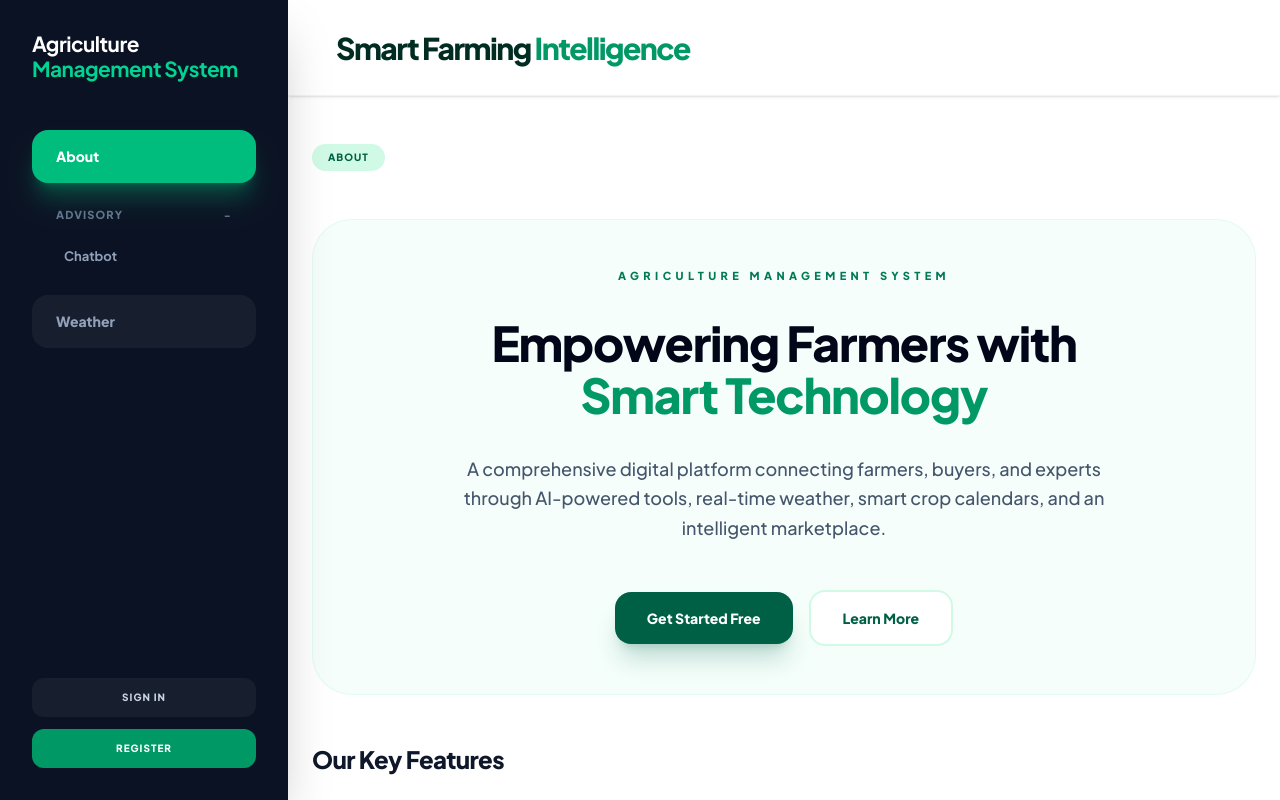
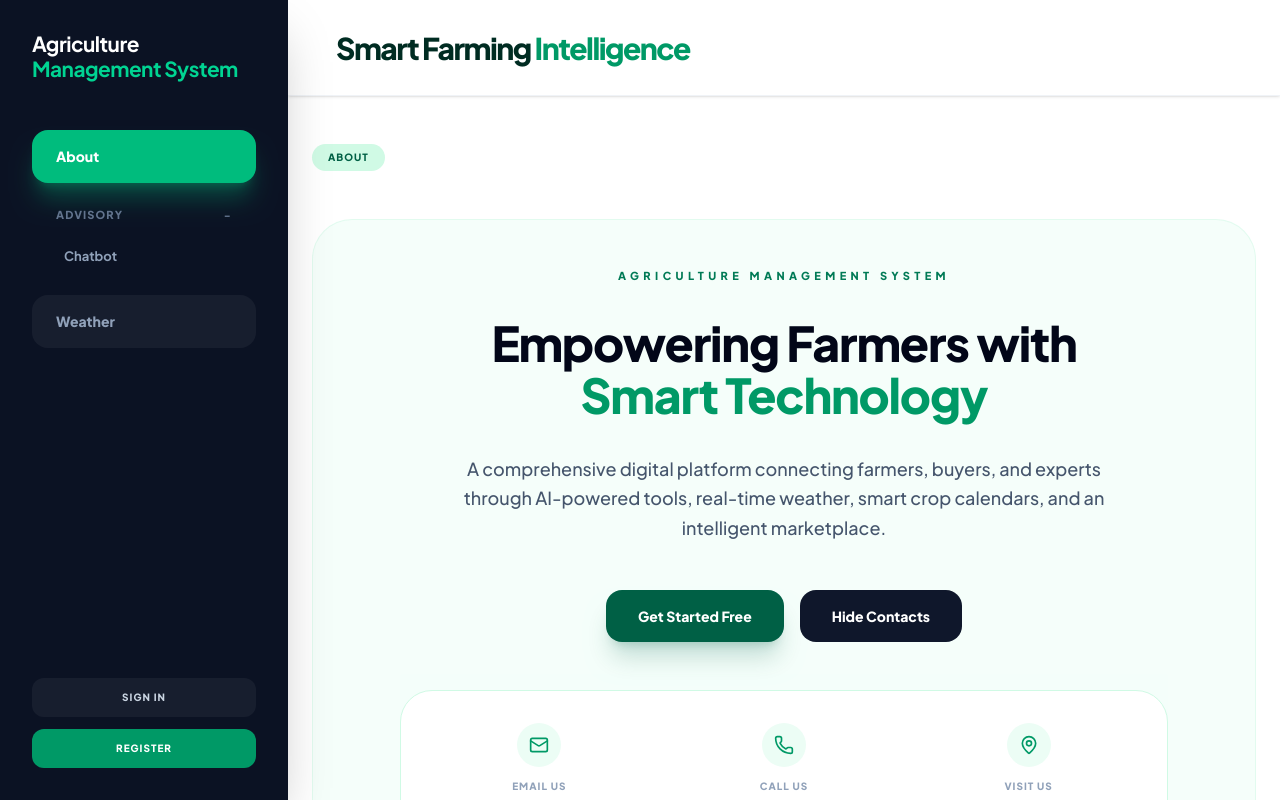
Before and after one commit to Bienvenu-crypto/Adaptive-agriculture-management-system, a Next.js app: page / in a window 1280 px wide. Both pictures are taken after a click on the button "Learn More". Shown: the top 800 px of the page. Built offline with nearby package versions, Linux system fonts and the light colour scheme; no server answers.

Commit message:
restructuring the app

```diff
--- a/components/AboutPage.tsx
+++ b/components/AboutPage.tsx
@@ -9,8 +9,13 @@ import {
   ShoppingCart,
   CloudSun,
   Megaphone,
-  ArrowRight
+  ArrowRight,
+  Mail,
+  Phone,
+  MapPin,
+  X
 } from 'lucide-react';
+import { AnimatePresence } from 'motion/react';
 
 interface AboutPageProps {
   onGetStarted?: () => void;
@@ -50,6 +55,8 @@ const FEATURES = [
 ];
 
 export default function AboutPage({ onGetStarted }: AboutPageProps) {
+  const [showContacts, setShowContacts] = React.useState(false);
+
   return (
     <div className="space-y-12 pb-20">
       {/* Badge */}
@@ -79,10 +86,48 @@ export default function AboutPage({ onGetStarted }: AboutPageProps) {
             >
               Get Started Free
             </button>
-            <button className="px-8 py-4 bg-white text-emerald-800 border-2 border-emerald-100 rounded-2xl text-sm font-black hover:bg-emerald-50 transition-all w-full sm:w-auto">
-              Learn More
+            <button
+              onClick={() => setShowContacts(!showContacts)}
+              className={`px-8 py-4 rounded-2xl text-sm font-black transition-all w-full sm:w-auto ${showContacts ? 'bg-slate-900 text-white' : 'bg-white text-emerald-800 border-2 border-emerald-100 hover:bg-emerald-50'}`}
+            >
+              {showContacts ? 'Hide Contacts' : 'Learn More'}
             </button>
           </div>
+
+          <AnimatePresence>
+            {showContacts && (
+              <motion.div
+                initial={{ opacity: 0, height: 0, y: -20 }}
+                animate={{ opacity: 1, height: 'auto', y: 0 }}
+                exit={{ opacity: 0, height: 0, y: -20 }}
+                className="overflow-hidden"
+              >
+                <div className="bg-white rounded-[32px] p-8 border border-emerald-100 shadow-2xl shadow-emerald-900/5 grid grid-cols-1 sm:grid-cols-3 gap-8 mt-4">
+                  <div className="flex flex-col items-center gap-3">
+                    <div className="p-3 bg-emerald-50 rounded-full text-emerald-600">
+                      <Mail className="w-5 h-5" />
+                    </div>
+                    <p className="text-[10px] font-black text-slate-400 uppercase tracking-widest">Email Us</p>
+                    <p className="text-sm font-black text-slate-900">admin@agrisystem.ug</p>
+                  </div>
+                  <div className="flex flex-col items-center gap-3">
+                    <div className="p-3 bg-emerald-50 rounded-full text-emerald-600">
+                      <Phone className="w-5 h-5" />
+                    </div>
+                    <p className="text-[10px] font-black text-slate-400 uppercase tracking-widest">Call Us</p>
+                    <p className="text-sm font-black text-slate-900">+256 700 000 000</p>
+                  </div>
+                  <div className="flex flex-col items-center gap-3">
+                    <div className="p-3 bg-emerald-50 rounded-full text-emerald-600">
+                      <MapPin className="w-5 h-5" />
+                    </div>
+                    <p className="text-[10px] font-black text-slate-400 uppercase tracking-widest">Visit Us</p>
+                    <p className="text-sm font-black text-slate-900 text-center">Plot 12, Innovation Way<br/>Kampala, Uganda</p>
+                  </div>
+                </div>
+              </motion.div>
+            )}
+          </AnimatePresence>
         </div>
       </section>
 
```
